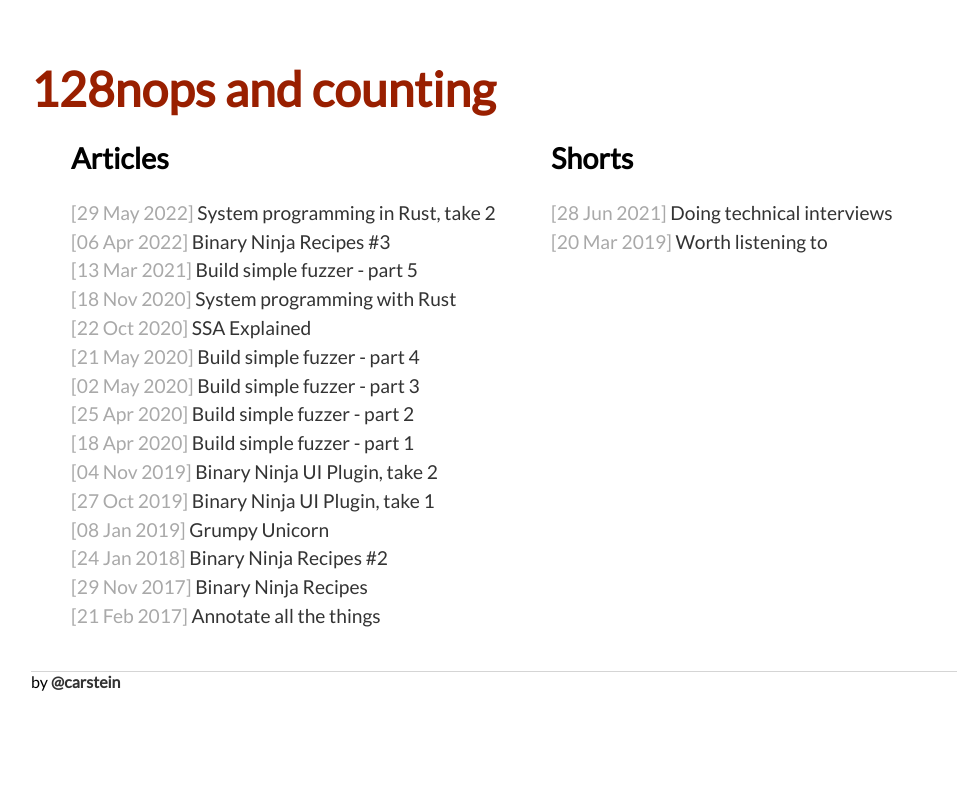
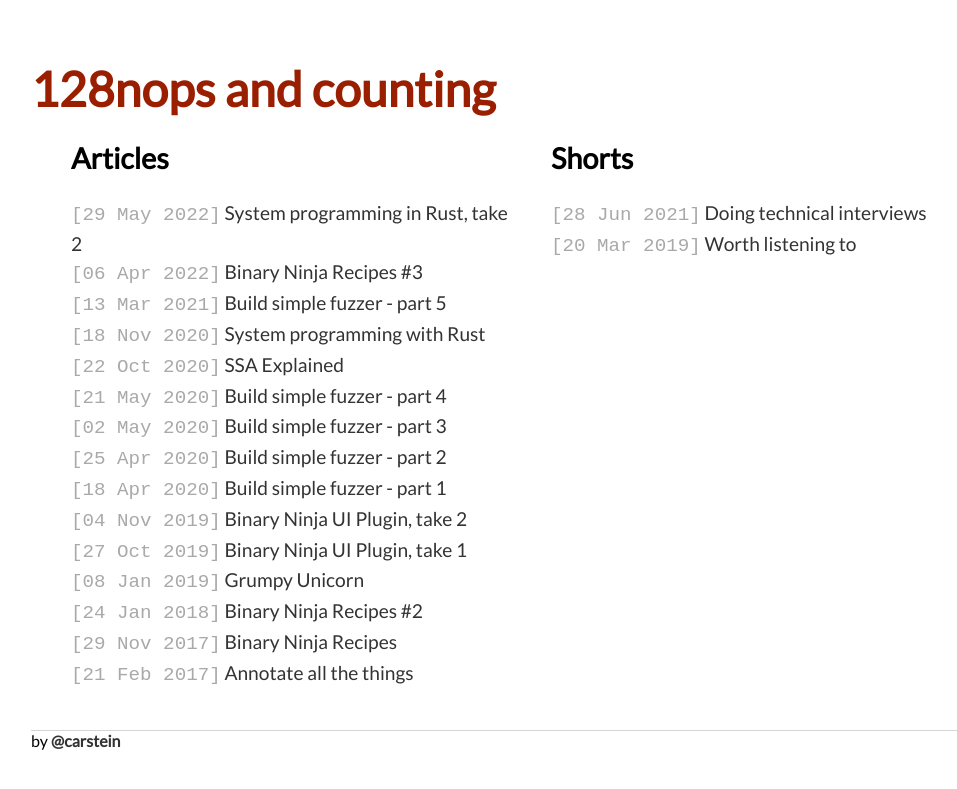
Before and after one commit to carstein/carstein.github.io, a Jekyll site: the page built from index.html, in a window 1280 px wide. Shown: the top 789 px of the page, without its empty margins (129-1086 px from the left). Built offline with Jekyll 4.4.1, drawn with Linux system fonts in a browser that asks for light colours; a style sheet for code colours, icons or effects is not loaded.

Commit message:
Font to monospace

```diff
--- a/css/style.css
+++ b/css/style.css
@@ -56,6 +56,7 @@
 
 .post_date {
   color: darkgray;
+  font-family: Hack, monospace;
 }
 
 /* Tags  style */
```
